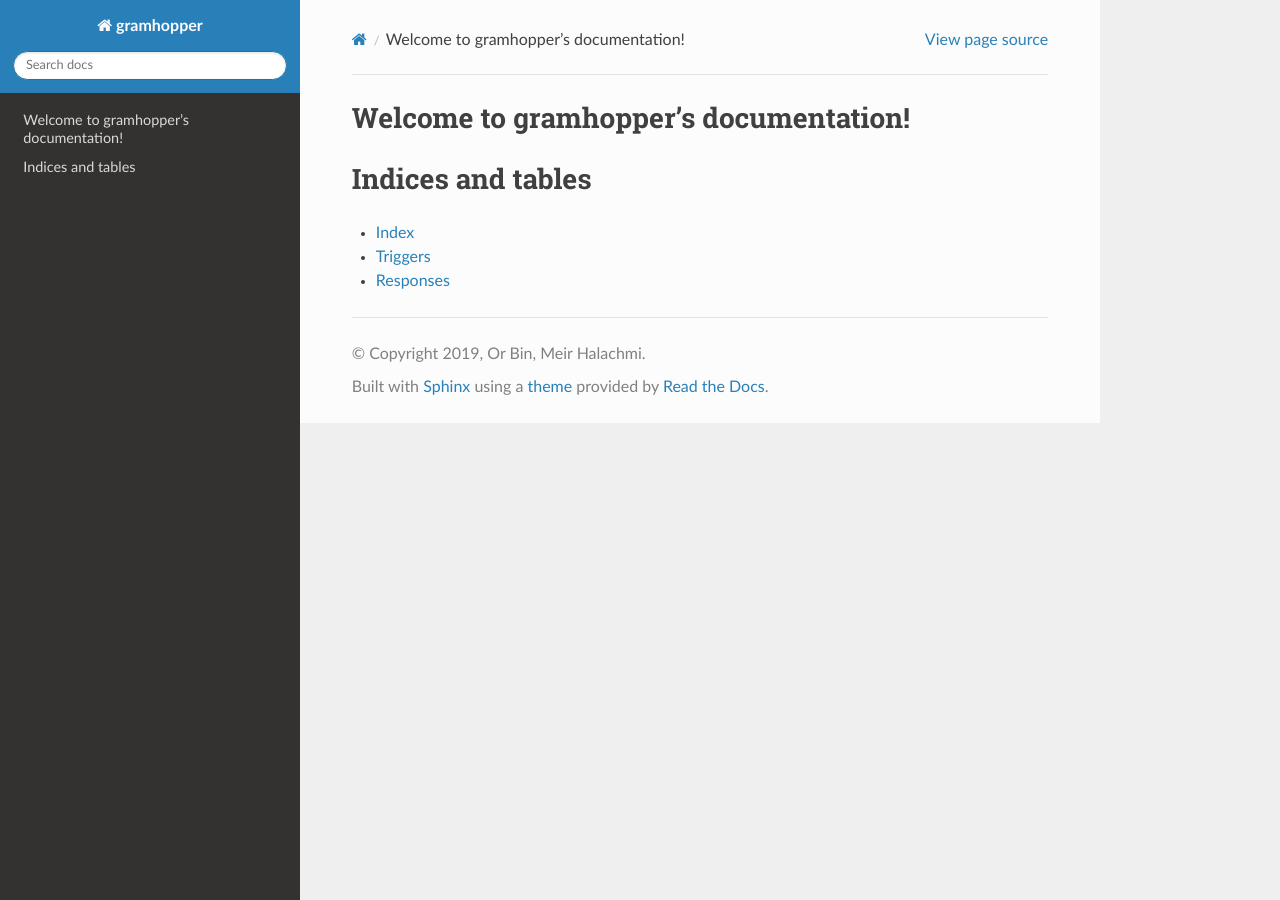
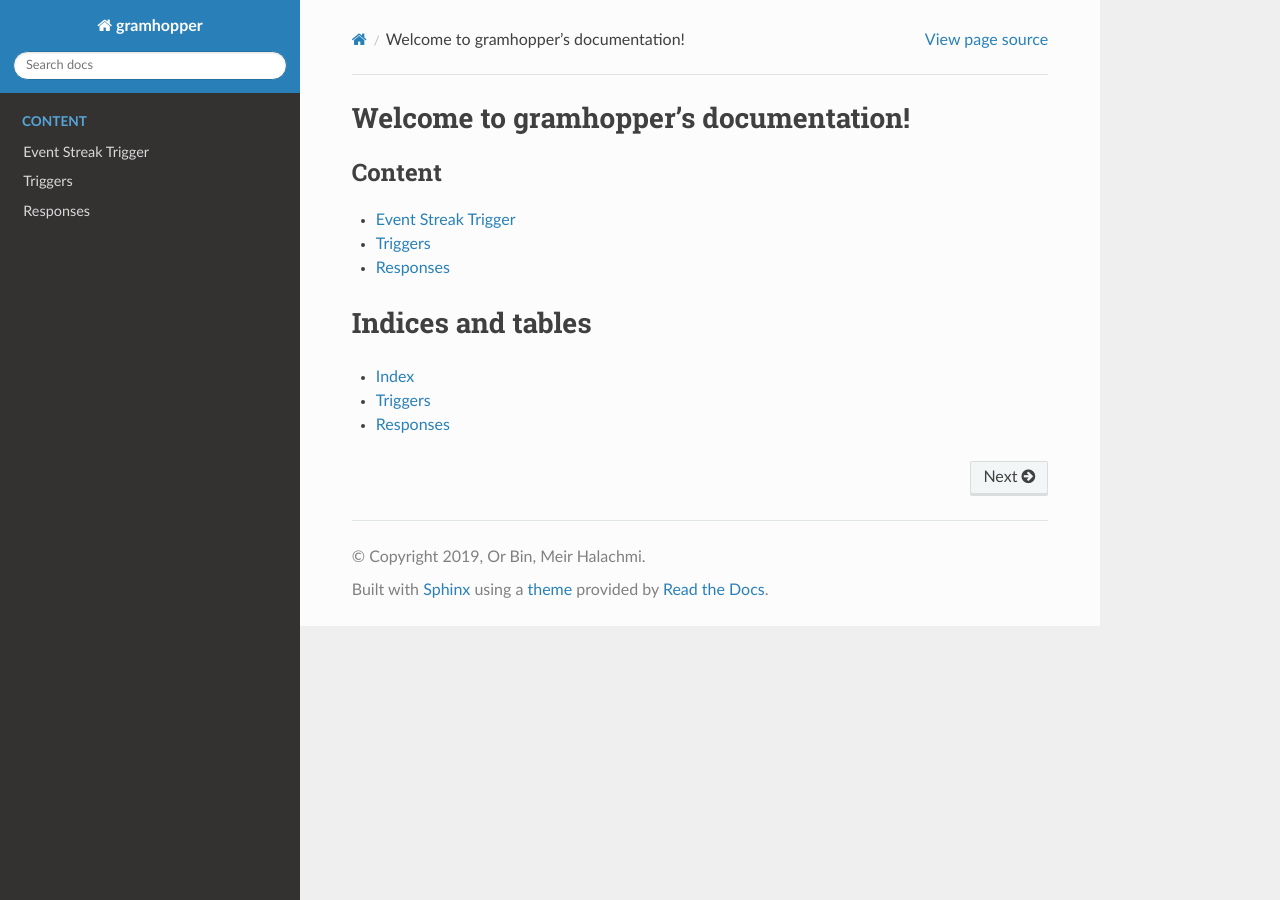
Before and after one commit to OrBin/gramhopper, a Sphinx documentation site: the page built from docs/source/index.rst, in a window 1280 px wide. Built offline with Sphinx 7.4.7 and the Read the Docs theme 2.0.0, drawn with Linux system fonts in a browser that asks for light colours.

Commit message:
#26 Organizing sphinx docs

```diff
--- a/docs/source/index.rst
+++ b/docs/source/index.rst
@@ -7,9 +7,12 @@ Welcome to gramhopper's documentation!
 ======================================
 
 .. toctree::
-   :maxdepth: 2
-   :caption: Contents:
+   :glob:
+   :maxdepth: 1
+   :caption: Content
 
+   triggers/*
+   responses/*
 
 
 Indices and tables
--- /dev/null
+++ b/docs/source/triggers/event-streak.rst
@@ -0,0 +1,4 @@
+Event Streak Trigger
+========
+.. autoclass:: gramhopper.triggers.event_streak_trigger.EventStreakTrigger
+    :members:
```
